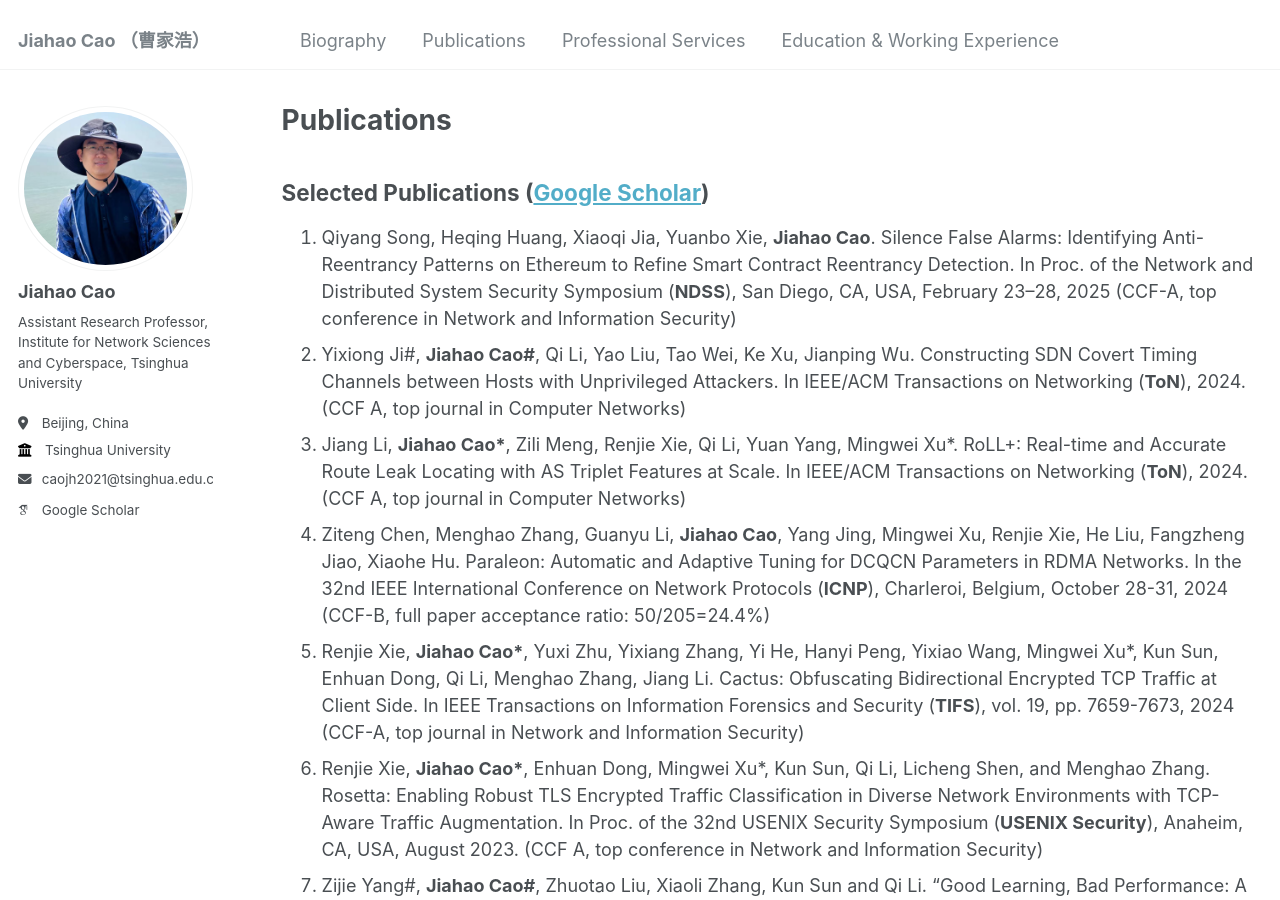
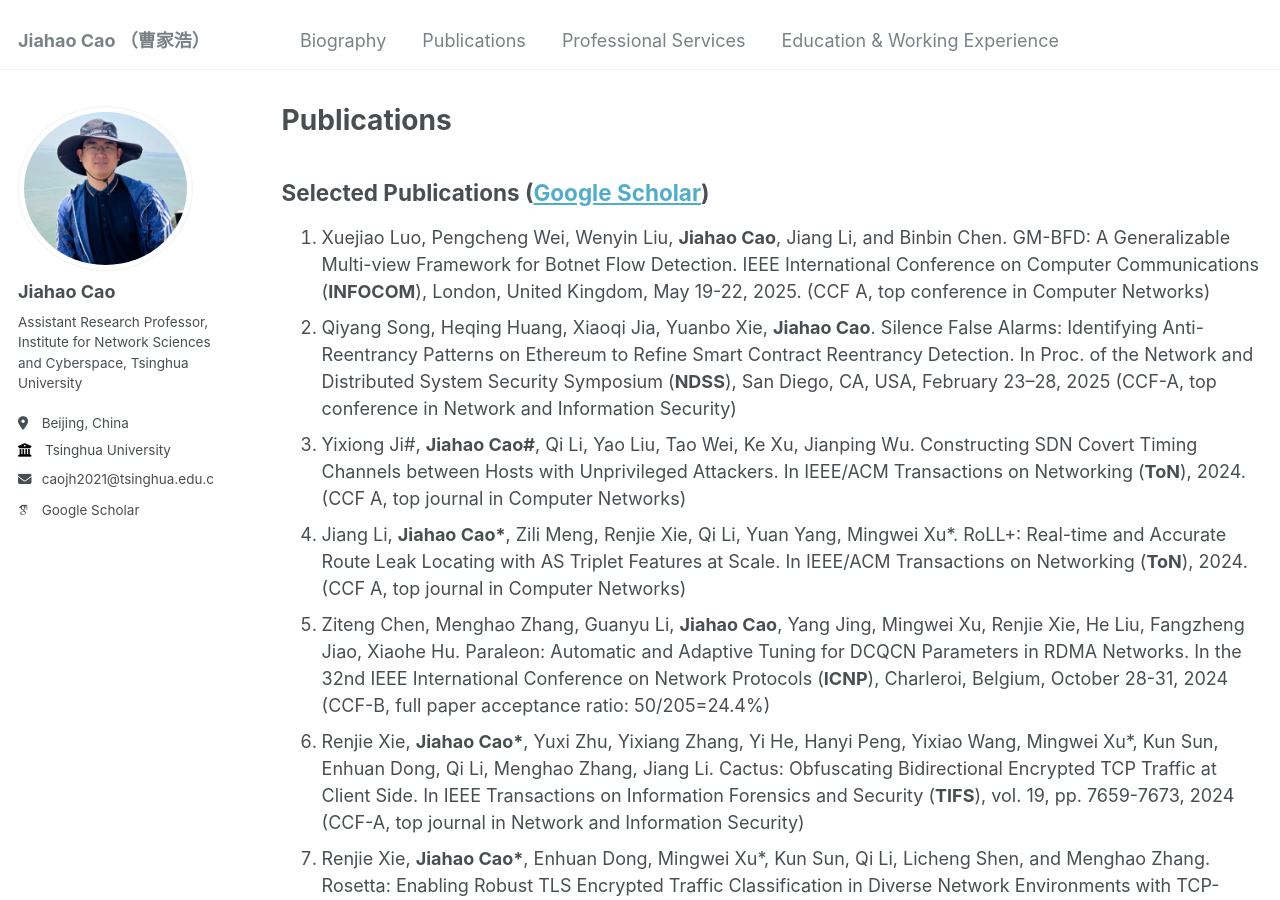
Before and after one commit to caojh15/caojh15.github.io, a Jekyll site: the page built from _pages/publications.md, in a window 1280 px wide and 900 px high. Built offline with Jekyll 4.4.1, drawn with Linux system fonts in a browser that asks for light colours; some web fonts are replaced; some of the changed text lies outside the part shown.

Commit message:
Update publications.md

```diff
--- a/_pages/publications.md
+++ b/_pages/publications.md
@@ -5,22 +5,24 @@ permalink: /publications/
 author_profile: true
 ---
 ## Selected Publications ([Google Scholar](https://scholar.google.com.hk/citations?user=eDrMOVkAAAAJ&hl))
-1. Qiyang Song, Heqing Huang, Xiaoqi Jia, Yuanbo Xie, **Jiahao Cao**. Silence False Alarms: Identifying Anti-Reentrancy Patterns on Ethereum to Refine Smart Contract Reentrancy Detection. In Proc. of the Network and Distributed System Security Symposium  (**NDSS**), San Diego, CA, USA, February 23–28, 2025 (CCF-A, top conference in Network and Information Security)
-2. Yixiong Ji#, **Jiahao Cao\#**, Qi Li, Yao Liu, Tao Wei, Ke Xu, Jianping Wu. Constructing SDN Covert Timing Channels between Hosts with Unprivileged Attackers. In IEEE/ACM Transactions on Networking (**ToN**), 2024. (CCF A,  top journal in Computer Networks)
-3. Jiang Li, **Jiahao Cao\***, Zili Meng, Renjie Xie, Qi Li, Yuan Yang, Mingwei Xu*. RoLL+: Real-time and Accurate Route Leak Locating with AS Triplet Features at Scale. In IEEE/ACM Transactions on Networking (**ToN**), 2024. (CCF A,  top journal in Computer Networks)
-4. Ziteng Chen, Menghao Zhang, Guanyu Li, **Jiahao Cao**, Yang Jing, Mingwei Xu, Renjie Xie, He Liu, Fangzheng Jiao, Xiaohe Hu. Paraleon: Automatic and Adaptive Tuning for DCQCN Parameters in RDMA Networks. In the 32nd IEEE International Conference on Network Protocols (**ICNP**), Charleroi, Belgium, October 28-31, 2024 (CCF-B, full paper acceptance ratio: 50/205=24.4%)
-5. Renjie Xie, **Jiahao Cao\***, Yuxi Zhu, Yixiang Zhang, Yi He, Hanyi Peng, Yixiao Wang, Mingwei Xu*, Kun Sun, Enhuan Dong, Qi Li, Menghao Zhang, Jiang Li. Cactus: Obfuscating Bidirectional Encrypted TCP Traffic at Client Side. In IEEE Transactions on Information Forensics and Security (**TIFS**),  vol. 19, pp. 7659-7673, 2024 (CCF-A, top journal in Network and Information Security)
-6. Renjie Xie, **Jiahao Cao\***, Enhuan Dong, Mingwei Xu*, Kun Sun, Qi Li, Licheng Shen, and Menghao Zhang. Rosetta: Enabling Robust TLS Encrypted Traffic Classification in Diverse Network Environments with TCP-Aware Traffic Augmentation. In Proc. of the 32nd USENIX Security Symposium (**USENIX Security**), Anaheim, CA, USA, August 2023. (CCF A, top conference in Network and Information Security)
-7. Zijie Yang#, **Jiahao Cao#**, Zhuotao Liu, Xiaoli Zhang, Kun Sun and Qi Li. "Good Learning, Bad Performance: A Novel Attack against RL-based Congestion Control Systems." In IEEE Transactions on Information Forensics & Security (**TIFS**), vol. 17, pp. 1069-1082, 2022. (CCF A, top journal in Network and Information Security)
-8. **Jiahao Cao**, Mingwei Xu, Qi Li, Kun Sun, and Yuan Yang. The LOFT Attack: Overflowing SDN Flow Tables at a Low Rate. In IEEE/ACM Transactions on Networking (**ToN**), vol. 31, no. 3, pp. 1416-1431, 2022. (CCF A,  top journal in Computer Networks)
-9. Xu He, **Jiahao Cao\***, Shu Wang, Kun Sun, Lisong Xu, and Qi Li*. Auter: Automatically Tuning Multi-layer Network Buffers in Long-Distance Shadowsocks Networks. IEEE International Conference on Computer Communications (**INFOCOM**), Virtual Conference, May 2-5, 2022. (CCF A, top conference in Computer Networks)
-10. Renjie Xie#, **Jiahao Cao#**, Qi Li, Kun Sun, Guofei Gu, Mingwei Xu, and Yuan Yang. Disrupting the SDN Control Channel via Shared Links: Attacks and Countermeasures. In IEEE/ACM Transactions on Networking (**ToN**), vol. 30, no. 5, pp. 2158-2172, 2022. (CCF A, top journal in Computer Networks)
-11. **Jiahao Cao**, Renjie Xie, Kun Sun, Qi Li, Guofei Gu, and Mingwei Xu. When Match Fields Do Not Need to Match: Buffered Packets Hijacking in SDN. In Proc. of the Network and Distributed System Security Symposium (**NDSS**), San Diego, CA, USA, February 2020. (Acceptance Ratio: 17.4%=88/506, CCF A, top conference in Network and Information Security)
-12. Shu Wang, **Jiahao Cao\***, Xu He, Kun Sun, and Qi Li*. When the Differences in Frequency Domain are Compensated: Understanding and Defeating Modulated Replay Attacks on Automatic Speech Recognition. ACM Conference on Computer and Communications Security (**CCS**), Orlando, USA, November 9-13, 2020. (CCF A, top conference in Network and Information Security)
-13. **Jiahao Cao**, Qi Li, Renjie Xie, Kun Sun, Guofei Gu, Mingwei Xu, and Yuan Yang. The CrossPath Attack: Disrupting the SDN Control Channel via Shared Links. In Proc. of the 28th USENIX Security Symposium (**USENIX Security**), Santa Clara, CA, USA, August 2019 (Student Travel Grant, First Round Acceptance Ratio: 9.8%=25/254, Total Acceptance Ratio:15.27%=113/740, CCF A,  top conference in Network and Information Security)
+1. Xuejiao Luo, Pengcheng Wei, Wenyin Liu, **Jiahao Cao**, Jiang Li, and Binbin Chen. GM-BFD: A Generalizable Multi-view Framework for Botnet Flow Detection. IEEE International Conference on Computer Communications (**INFOCOM**), London, United Kingdom, May 19-22, 2025. (CCF A, top conference in Computer Networks)
+2. Qiyang Song, Heqing Huang, Xiaoqi Jia, Yuanbo Xie, **Jiahao Cao**. Silence False Alarms: Identifying Anti-Reentrancy Patterns on Ethereum to Refine Smart Contract Reentrancy Detection. In Proc. of the Network and Distributed System Security Symposium  (**NDSS**), San Diego, CA, USA, February 23–28, 2025 (CCF-A, top conference in Network and Information Security)
+3. Yixiong Ji#, **Jiahao Cao\#**, Qi Li, Yao Liu, Tao Wei, Ke Xu, Jianping Wu. Constructing SDN Covert Timing Channels between Hosts with Unprivileged Attackers. In IEEE/ACM Transactions on Networking (**ToN**), 2024. (CCF A,  top journal in Computer Networks)
+4. Jiang Li, **Jiahao Cao\***, Zili Meng, Renjie Xie, Qi Li, Yuan Yang, Mingwei Xu*. RoLL+: Real-time and Accurate Route Leak Locating with AS Triplet Features at Scale. In IEEE/ACM Transactions on Networking (**ToN**), 2024. (CCF A,  top journal in Computer Networks)
+5. Ziteng Chen, Menghao Zhang, Guanyu Li, **Jiahao Cao**, Yang Jing, Mingwei Xu, Renjie Xie, He Liu, Fangzheng Jiao, Xiaohe Hu. Paraleon: Automatic and Adaptive Tuning for DCQCN Parameters in RDMA Networks. In the 32nd IEEE International Conference on Network Protocols (**ICNP**), Charleroi, Belgium, October 28-31, 2024 (CCF-B, full paper acceptance ratio: 50/205=24.4%)
+6. Renjie Xie, **Jiahao Cao\***, Yuxi Zhu, Yixiang Zhang, Yi He, Hanyi Peng, Yixiao Wang, Mingwei Xu*, Kun Sun, Enhuan Dong, Qi Li, Menghao Zhang, Jiang Li. Cactus: Obfuscating Bidirectional Encrypted TCP Traffic at Client Side. In IEEE Transactions on Information Forensics and Security (**TIFS**),  vol. 19, pp. 7659-7673, 2024 (CCF-A, top journal in Network and Information Security)
+7. Renjie Xie, **Jiahao Cao\***, Enhuan Dong, Mingwei Xu*, Kun Sun, Qi Li, Licheng Shen, and Menghao Zhang. Rosetta: Enabling Robust TLS Encrypted Traffic Classification in Diverse Network Environments with TCP-Aware Traffic Augmentation. In Proc. of the 32nd USENIX Security Symposium (**USENIX Security**), Anaheim, CA, USA, August 2023. (CCF A, top conference in Network and Information Security)
+8. Zijie Yang#, **Jiahao Cao#**, Zhuotao Liu, Xiaoli Zhang, Kun Sun and Qi Li. "Good Learning, Bad Performance: A Novel Attack against RL-based Congestion Control Systems." In IEEE Transactions on Information Forensics & Security (**TIFS**), vol. 17, pp. 1069-1082, 2022. (CCF A, top journal in Network and Information Security)
+9. **Jiahao Cao**, Mingwei Xu, Qi Li, Kun Sun, and Yuan Yang. The LOFT Attack: Overflowing SDN Flow Tables at a Low Rate. In IEEE/ACM Transactions on Networking (**ToN**), vol. 31, no. 3, pp. 1416-1431, 2022. (CCF A,  top journal in Computer Networks)
+10. Xu He, **Jiahao Cao\***, Shu Wang, Kun Sun, Lisong Xu, and Qi Li*. Auter: Automatically Tuning Multi-layer Network Buffers in Long-Distance Shadowsocks Networks. IEEE International Conference on Computer Communications (**INFOCOM**), Virtual Conference, May 2-5, 2022. (CCF A, top conference in Computer Networks)
+11. Renjie Xie#, **Jiahao Cao#**, Qi Li, Kun Sun, Guofei Gu, Mingwei Xu, and Yuan Yang. Disrupting the SDN Control Channel via Shared Links: Attacks and Countermeasures. In IEEE/ACM Transactions on Networking (**ToN**), vol. 30, no. 5, pp. 2158-2172, 2022. (CCF A, top journal in Computer Networks)
+12. **Jiahao Cao**, Renjie Xie, Kun Sun, Qi Li, Guofei Gu, and Mingwei Xu. When Match Fields Do Not Need to Match: Buffered Packets Hijacking in SDN. In Proc. of the Network and Distributed System Security Symposium (**NDSS**), San Diego, CA, USA, February 2020. (Acceptance Ratio: 17.4%=88/506, CCF A, top conference in Network and Information Security)
+13. Shu Wang, **Jiahao Cao\***, Xu He, Kun Sun, and Qi Li*. When the Differences in Frequency Domain are Compensated: Understanding and Defeating Modulated Replay Attacks on Automatic Speech Recognition. ACM Conference on Computer and Communications Security (**CCS**), Orlando, USA, November 9-13, 2020. (CCF A, top conference in Network and Information Security)
+14. **Jiahao Cao**, Qi Li, Renjie Xie, Kun Sun, Guofei Gu, Mingwei Xu, and Yuan Yang. The CrossPath Attack: Disrupting the SDN Control Channel via Shared Links. In Proc. of the 28th USENIX Security Symposium (**USENIX Security**), Santa Clara, CA, USA, August 2019 (Student Travel Grant, First Round Acceptance Ratio: 9.8%=25/254, Total Acceptance Ratio:15.27%=113/740, CCF A,  top conference in Network and Information Security)
 
 ## Papers in 2025
-1. Qiyang Song, Heqing Huang, Xiaoqi Jia, Yuanbo Xie, **Jiahao Cao**. Silence False Alarms: Identifying Anti-Reentrancy Patterns on Ethereum to Refine Smart Contract Reentrancy Detection. In Proc. of the Network and Distributed System Security Symposium  (**NDSS**), San Diego, CA, USA, February 23–28, 2025 (CCF-A, top conference in Network and Information Security)
+1. Xuejiao Luo, Pengcheng Wei, Wenyin Liu, **Jiahao Cao**, Jiang Li, and Binbin Chen. GM-BFD: A Generalizable Multi-view Framework for Botnet Flow Detection. IEEE International Conference on Computer Communications (**INFOCOM**), London, United Kingdom, May 19-22, 2025. (CCF A, top conference in Computer Networks)
+2. Qiyang Song, Heqing Huang, Xiaoqi Jia, Yuanbo Xie, **Jiahao Cao**. Silence False Alarms: Identifying Anti-Reentrancy Patterns on Ethereum to Refine Smart Contract Reentrancy Detection. In Proc. of the Network and Distributed System Security Symposium  (**NDSS**), San Diego, CA, USA, February 23–28, 2025 (CCF-A, top conference in Network and Information Security)
 
 ## Papers in 2024
 1. Yixiong Ji#, **Jiahao Cao\#**, Qi Li, Yao Liu, Tao Wei, Ke Xu, Jianping Wu. Constructing SDN Covert Timing Channels between Hosts with Unprivileged Attackers. In IEEE/ACM Transactions on Networking (**ToN**), 2024. (CCF A,  top journal in Computer Networks)
```
